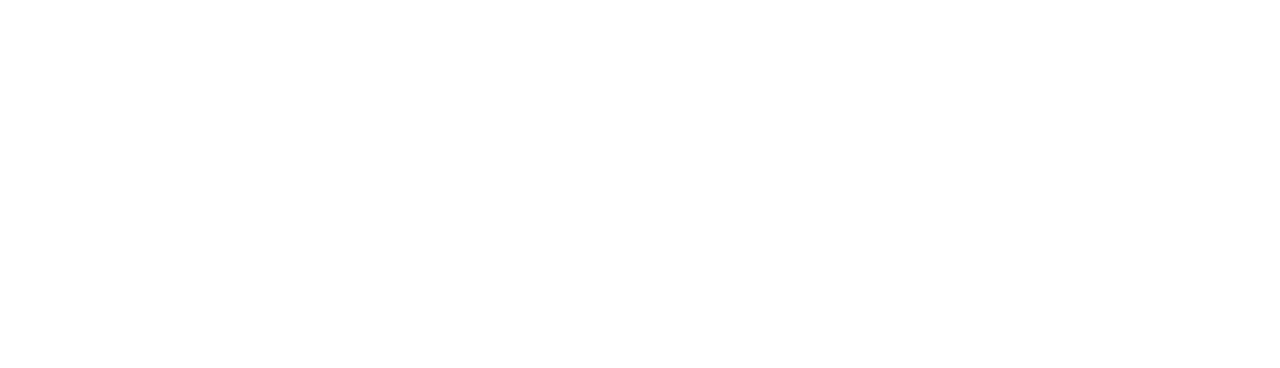
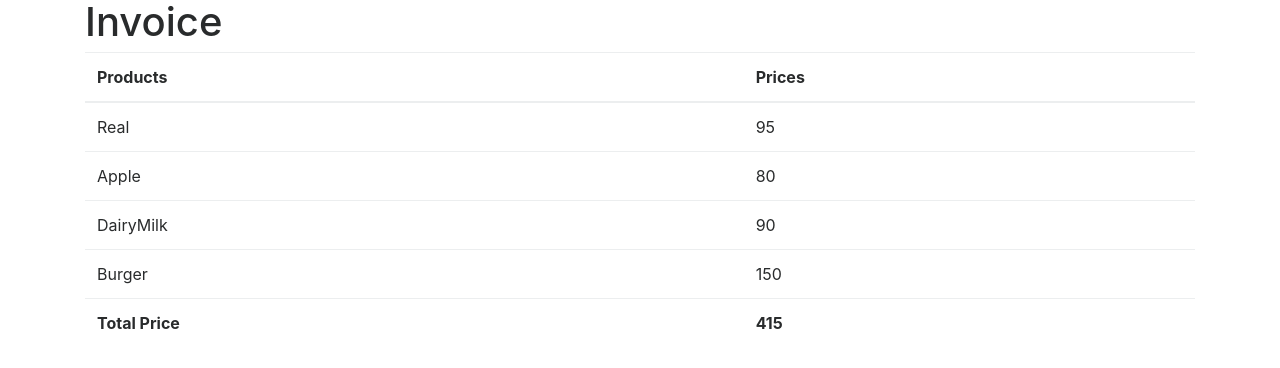
Before and after one commit to arindamCODE/BillingApp, an Angular app: page /invoice in a window 1280 px wide. Before the commit this address led to /. Shown: the top 368 px of the page. Built offline with nearby package versions, Linux system fonts and the light colour scheme; data requests are answered from the project's data file.

Commit message:
add Invoice Component

```diff
--- a/db.json
+++ b/db.json
@@ -4,19 +4,19 @@
       "id": 1,
       "productName": "Tropicana",
       "price": 100,
-      "purchase": true
+      "purchase": false
     },
     {
       "id": 2,
       "productName": "Real",
       "price": 95,
-      "purchase": false
+      "purchase": true
     },
     {
       "id": 3,
       "productName": "Apple",
       "price": 80,
-      "purchase": false
+      "purchase": true
     },
     {
       "id": 4,
@@ -34,7 +34,7 @@
       "id": 6,
       "productName": "Pizza",
       "price": 650,
-      "purchase": true
+      "purchase": false
     }
   ]
 }
--- a/package.json
+++ b/package.json
@@ -23,6 +23,7 @@
     "@angular/platform-browser-dynamic": "^5.0.0",
     "@angular/router": "^5.0.0",
     "core-js": "^2.4.1",
+    "json-server": "^0.12.1",
     "rxjs": "^5.5.2",
     "zone.js": "^0.8.14"
   },
--- /dev/null
+++ b/src/app/invoice/invoice.component.html
@@ -0,0 +1,19 @@
+<div class="container">
+<h1>Invoice</h1>
+<table class="table">
+  <thead>
+    <th>Products</th>
+    <th>Prices</th>
+  </thead>
+  <tbody>
+    <tr *ngFor="let pro of product1">
+      <td>{{pro.productName}}</td>
+      <td>{{pro.price}}
+    </tr>
+    <tr>
+      <td><strong>Total Price</strong></td>
+      <td><strong>{{price}}</strong></td>
+    </tr>
+  </tbody>
+</table>
+</div>
--- /dev/null
+++ b/src/app/invoice/invoice.component.ts
@@ -0,0 +1,48 @@
+import { Component, OnInit } from '@angular/core';
+import { Http } from '@angular/http';
+import { Router, ActivatedRoute } from '@angular/router';
+import { ProductTable } from '../ProductTable';
+import { ProductGridComponent } from '../product-grid/product-grid.component';
+
+
+@Component({
+  selector: 'app-invoice',
+  templateUrl: './invoice.component.html',
+  styleUrls: ['./invoice.component.css']
+})
+export class InvoiceComponent implements OnInit {
+
+   url: string;
+   public product: ProductTable[];
+   public product1: ProductTable[];
+
+   len: number;
+   i: number;
+   price: number = 0;
+
+
+  constructor(private http: Http) {
+    this.url = 'http://localhost:3004/productTable';
+    this.getDetailsByPurchase();
+   }
+
+  ngOnInit() {
+  }
+  getDetailsByPurchase(){
+      this.http.get(this.url).subscribe(result => {
+       this.product = result.json() as ProductTable[];
+      this.product1 = this.product.filter(obj => obj.purchase == true);
+      this.getPrice(this.product1);
+       }, error => console.error(error));
+  }
+
+  getPrice(pro: ProductTable[])
+  {
+    this.len = pro.length;
+    for(this.i =0; this.i< this.len; this.i++)
+    {
+      this.price = this.price + pro[this.i].price;
+    }
+  }
+
+}
--- a/src/app/product-grid/product-grid.component.css
+++ b/src/app/product-grid/product-grid.component.css
@@ -0,0 +1,10 @@
+.card{
+    margin-top:20%;
+}
+#submit{
+    margin-top: 10%;
+
+}
+.btn btn-primary{
+    color:white;
+}
--- a/src/app/product-grid/product-grid.component.html
+++ b/src/app/product-grid/product-grid.component.html
@@ -3,13 +3,15 @@
   <div class="col-sm-3" *ngFor="let pro of product">
     <div class="card">
       <div class="card-body">
+
         <h5 class="card-title">{{pro.productName}}</h5>
         <p class="card-text">{{pro.price}}</p>
-        <a *ngIf="pro.purchase === true" class="btn btn-primary" (click)="change(pro)">Bought</a>
-        <a *ngIf="pro.purchase === false" class="btn btn-primary" (click)="change1(pro)">Buy</a>
+        <button *ngIf="pro.purchase === true" class="btn btn-success" (click)="change(pro)">Bought</button>
+        <button *ngIf="pro.purchase === false" class="btn btn-primary" (click)="change1(pro)">Buy</button>
       </div>
     </div>
   </div>
+
   <!--<div class="col-sm-3">
     <div class="card">
       <div class="card-body">
@@ -37,5 +39,7 @@
       </div>
     </div>
   </div>-->
+
 </div>
+<button routerLink ='/invoice' class="btn btn-primary" (click)="getDataByPurchase" id="submit">Submit</button>
 </div>
--- a/src/app/product-grid/product-grid.component.ts
+++ b/src/app/product-grid/product-grid.component.ts
@@ -2,6 +2,8 @@
 import { ProductTable } from '../ProductTable';
 import { Http } from '@angular/http';
 import { ChangePurchaseService } from '../change-purchase.service';
+import { Router, ActivatedRoute } from '@angular/router';
+import { EventEmitter} from '@angular/core';
 
 
 @Component({
@@ -14,10 +16,12 @@
   url: string;
 
   public product: ProductTable[];
+  public product1: ProductTable[];
 
-  constructor(private http: Http, private object: ChangePurchaseService) {
+  constructor(private http: Http, private object: ChangePurchaseService ) {
     this.url = 'http://localhost:3004/productTable';
     this.getDetails();
+
   }
 
   ngOnInit() {
@@ -26,6 +30,7 @@
   getDetails() {
     this.http.get(this.url).subscribe(result => {
       this.product = result.json() as ProductTable[];
+      // this.product1 = this.product.filter(obj => obj.purchase = true);
     }, error => console.error(error));
   }
 
@@ -38,4 +43,9 @@
     pro.purchase = true;
     this.object.change1(pro);
   }
+  // getDetailsByPurchase(){
+  //   this.http.get(this.url).subscribe(result=>{
+  //     this.product=result.json() as ProductTable[];
+  //   }, error => console.error(error));
+  // }
 }
```
Also changed, not shown: src/app/app.module.ts (+5 -2 lines), src/app/invoice/invoice.component.css (added), 2 other files (tests, documents, lock files or other folders).
